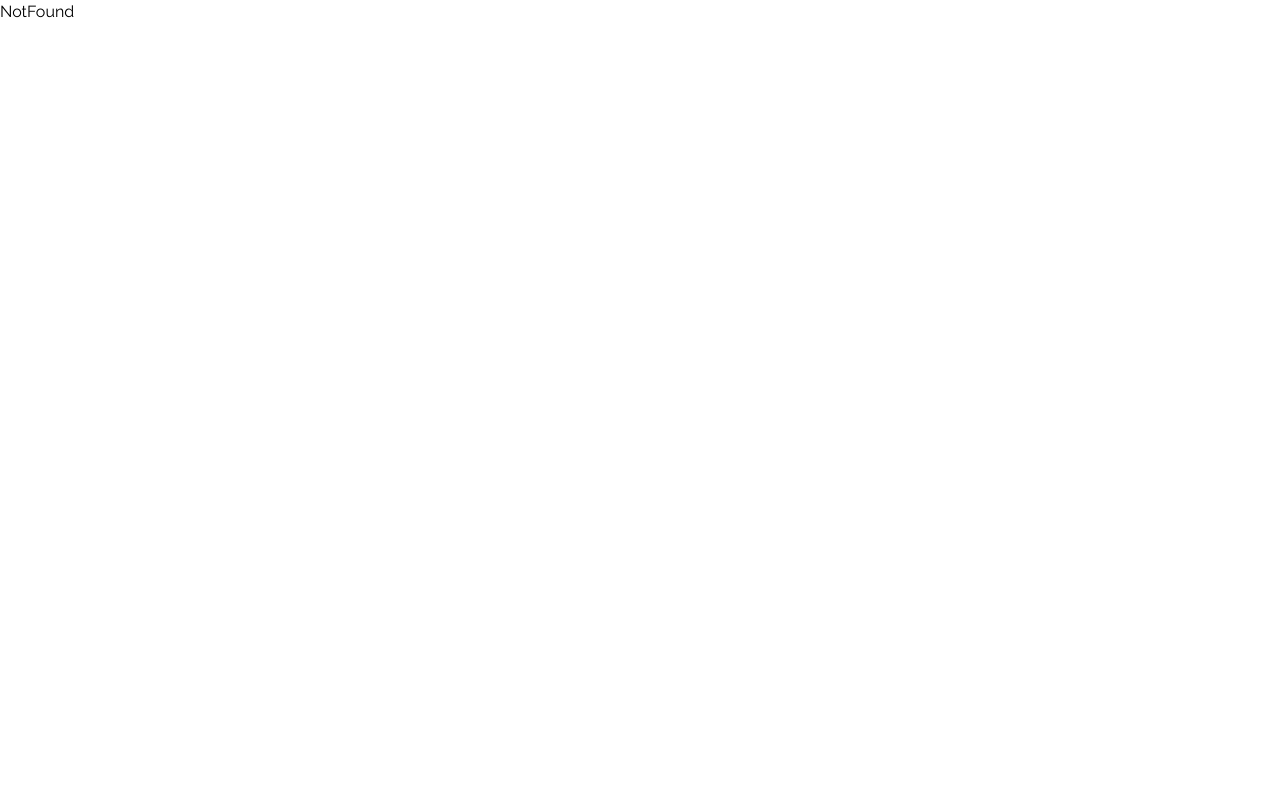
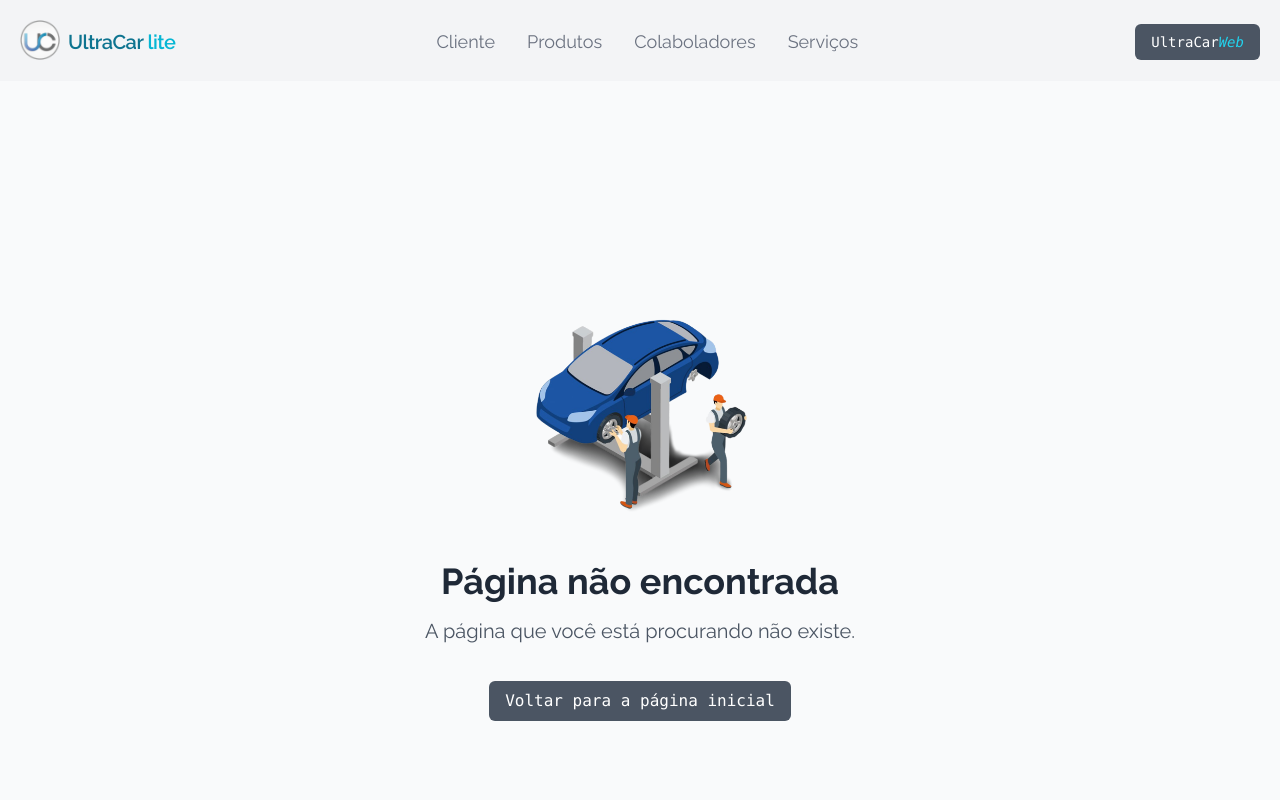
Before and after one commit to Rafael-Souza-97/ultracar-lite, a React (Vite) app in the folder frontend/: page / in a window 1280 px wide. Both pictures are taken after a click on the item "Cliente". Shown: the top 800 px of the page. Built offline with nearby package versions, Linux system fonts and the light colour scheme.

Commit message:
feat: NotFound

```diff
--- a/frontend/src/components/Footer.jsx
+++ b/frontend/src/components/Footer.jsx
@@ -2,7 +2,7 @@ import React from "react";
 
 const Footer = () => {
   return (
-    <div className="bottom-0 flex-row w-full p-10 bg-gray-100 text-white text-center z-10">
+    <div className="bottom-0 flex-row w-full p-10 bg-gray-100 shadow-xl shadow-top text-white text-center z-10">
       <p className="px-8 font-medium text-gray-500 tracking-widest text-1xl">
         Criado por <a href="https://github.com/Rafael-Souza-97" target="_blank" rel="noreferrer"><span className="cursor-pointer font-medium text-gray-500 hover:text-black tech">Rafael Souza</span></a> utilizando <a href="https://react.dev/" target="_blank" rel="noreferrer" ><span className="cursor-pointer font-medium text-gray-500 hover:text-blue-400">React</span></a>, <a href="https://tailwindcss.com/" target="_blank" rel="noreferrer"><span className="cursor-pointer font-medium text-gray-500 hover:text-cyan-400 font">Tailwind</span></a>, <a href="https://tailwindcss.com/" target="_blank" rel="noreferrer" ><span className="cursor-pointer font-medium text-gray-500 hover:text-green-700">Node.js</span></a> e <a href="https://www.mysql.com/" target="_blank" rel="noreferrer" ><span className="cursor-pointer font-medium text-gray-500 hover:text-orange-400">MySQL</span></a>
       </p>
--- a/frontend/src/main.jsx
+++ b/frontend/src/main.jsx
@@ -21,8 +21,8 @@ ReactDOM.createRoot(document.getElementById('root')).render(
           <Route path="/product" element={ <Products /> } />
           <Route path="/employee" element={ <Employees /> } />
           <Route path="/service" element={ <Services /> } />
+          <Route path="*" element={ <NotFound /> } />
         </Route>
-          <Route path="*" element={ <NotFound /> } />
       </Routes>
     </UltraCarProvider>
   </BrowserRouter>
--- a/frontend/src/pages/Home/HomePage.jsx
+++ b/frontend/src/pages/Home/HomePage.jsx
@@ -15,11 +15,11 @@ const HomePage = () => {
         </h1>
       </div>
 
-      <div className="flex w-full justify-center mt-10">
+      <div className="flex w-full justify-center mt-5 mb-5">
         <div className={`grid gap-20 py-10 px-5 mb-10 sm:mb-20 md:mb-16 sm:px-8 grid-cols-1 sm:grid-cols-2 sm:gap-20 max-w-screen-lg`}>
           { cardHomeLinks.map(({ id, name, href, style }) => (
             <a key={id} className="flex items-center justify-center text-center cursor-pointer" href={ href } rel="noreferrer" target="_blank">
-              <div className={`shadow-md rounded-lg py-10  md:py-14 w-full ${style} duration-200 hover:scale-105 bg-gray-50 hover:bg-gray-100`}>
+              <div className={`shadow-md rounded-lg py-10 px-7 md:py-14 w-full ${style} duration-200 hover:scale-105 bg-gray-50 hover:bg-gray-100`}>
                 <button className="align-center justify-center px-6 mb-3 mx-auto duration-200 text-center opacity-90 hover:opacity-100 font-bold">
                   { name }
                 </button>
--- a/frontend/src/pages/NotFound/NotFound.jsx
+++ b/frontend/src/pages/NotFound/NotFound.jsx
@@ -1,9 +1,22 @@
-import React from 'react'
+import React from 'react';
+import { Link } from 'react-router-dom';
+import elevator from '../../assets/elevator.png';
 
 function NotFound() {
   return (
-    <div>NotFound</div>
+    <div className="flex flex-col items-center justify-center py-24 sm:py-44 xl:py-48 bg-gray-50">
+      <img src={elevator} alt="elevator" className="h-56 sm:h-64 mb-8" />
+      <h1 className="text-3xl sm:text-4xl font-bold text-gray-800 mb-4 text-center">Página não encontrada</h1>
+      <p className="text-md px-10 sm:text-xl text-gray-600 mb-8 text-center">A página que você está procurando não existe.</p>
+      <Link to={ '/' }>
+        <button
+          className="font-mono text-sm sm:text-base mt-1 px-4 py-2 font-medium text-white bg-gray-600 rounded-md hover:bg-gray-700 focus:outline-none focus:bg-gray-700 hover:text-cyan-200"
+        >
+          Voltar para a página inicial
+        </button>
+      </Link>
+    </div>
   )
 }
 
-export default NotFound
+export default NotFound;
```
Also changed, not shown: frontend/src/assets/elevator.jpg (deleted), frontend/src/assets/elevator.png (added).
